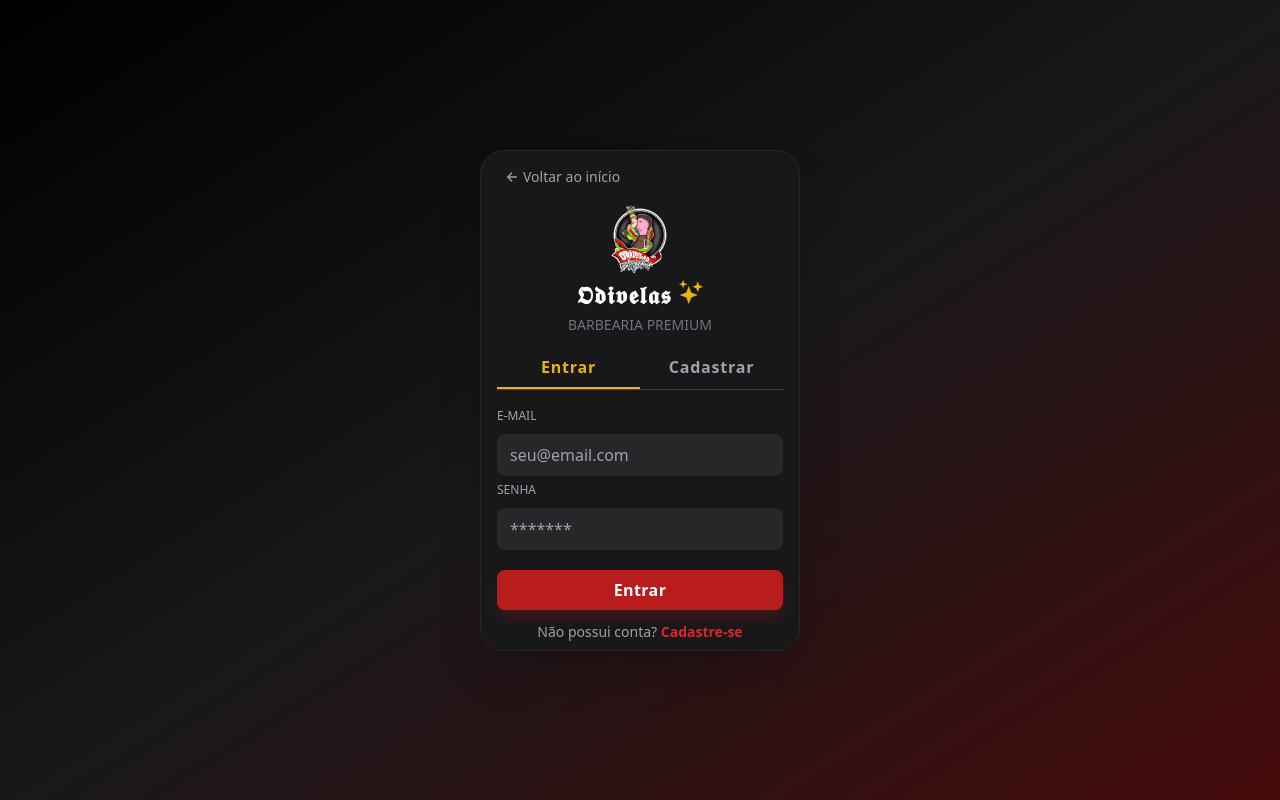
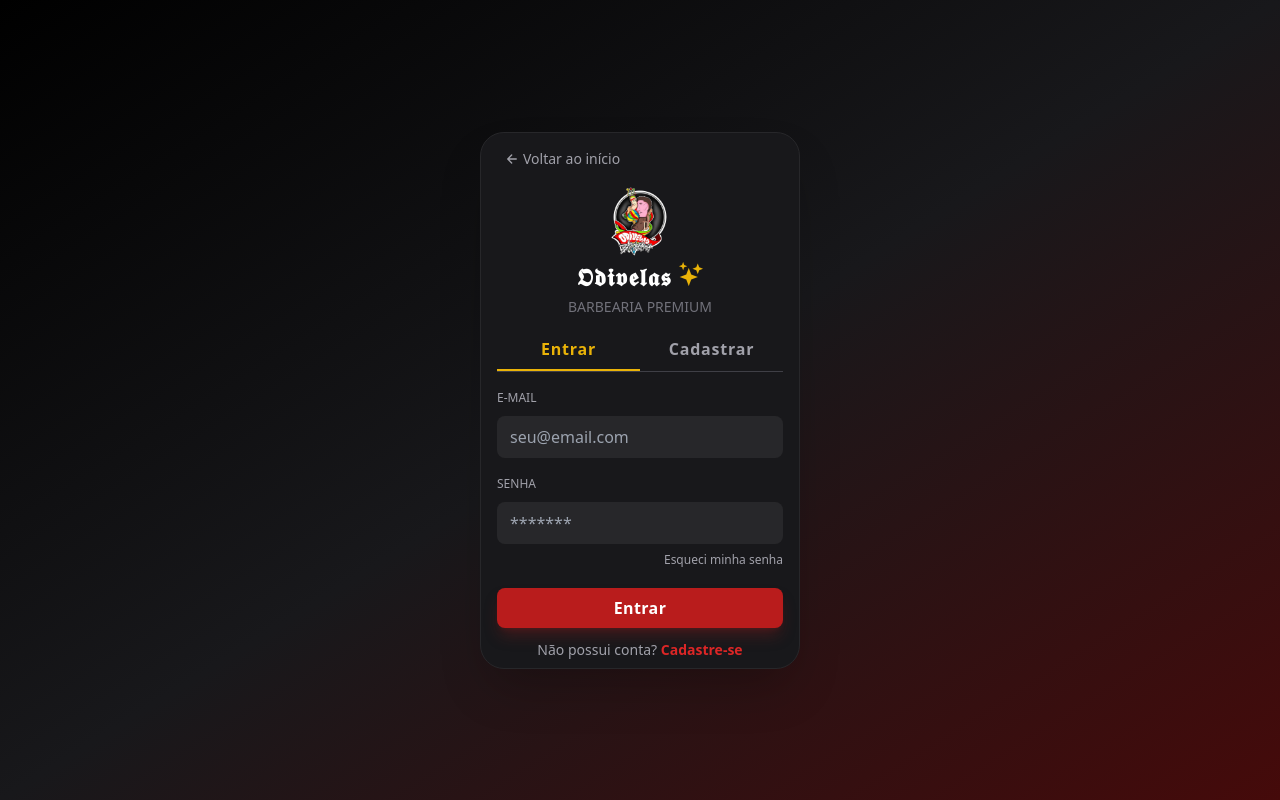
Before and after one commit to ItaFariasSeven/odivelasBarbearia, a Django app: page /login/ in a window 1280 px wide. Run offline with Django 5.2, Linux system fonts and the light colour scheme; some libraries are stand-ins or nearby versions.

Commit message:
Finalizado, eu espero

```diff
--- a/agendamento/forms.py
+++ b/agendamento/forms.py
@@ -1,5 +1,4 @@
-from xml.dom import ValidationErr
-
+from django.core.exceptions import ValidationError
 from django.contrib.auth.forms import AuthenticationForm, UserCreationForm
 from .models import User
 from django import forms
@@ -16,18 +15,41 @@ class FormLogin(AuthenticationForm):
 
 class FormCriarConta(forms.ModelForm):
 
+    class Meta:
+        model = User
+        fields = ['email', 'password']
+
     def clean_email(self):
         email = self.cleaned_data.get('email')
+        if User.objects.filter(username=email).exists() or User.objects.filter(email=email).exists():
+            raise ValidationError("Esse usuário já existe.")
+        return email
 
-        if User.objects.filter(username=email).exists() or User.objects.filter(email=email).exists():
-            raise ValidationErr("Esse usuário Já existe")
+    def clean(self):
+        cleaned_data = super().clean()
+        senha = cleaned_data.get("password")
 
-        return email
+        confirmar_senha = self.data.get("confirmarSenha")
+
+        if senha and confirmar_senha and senha != confirmar_senha:
+            raise ValidationError("As senhas não coincidem. Tente novamente.")
+
+        return cleaned_data
 
     def save(self, commit=True):
         user = super().save(commit=False)
         user.username = self.cleaned_data['email']
         user.email = self.cleaned_data['email']
+
+        user.set_password(self.cleaned_data['password'])
+
+        nome_completo = self.data.get('nome_completo', '')
+        if nome_completo:
+            partes_nome = nome_completo.split(' ', 1)
+            user.first_name = partes_nome[0]
+            if len(partes_nome) > 1:
+                user.last_name = partes_nome[1]
+
         if commit:
             user.save()
         return user
--- a/templates/login.html
+++ b/templates/login.html
@@ -19,7 +19,6 @@
   <body class="bg-gradient-to-br from-black via-zinc-900 to-red-950">
     <main>
       <div class="min-h-screen flex items-center justify-center px-4 py-6">
-        <!-- Botão de Voltar p/ Galeria -->
         <div class="bg-zinc-900 max-w-xs w-full rounded-3xl shadow-2xl px-4 border border-zinc-800 py-2">
           <a href="{% url 'agendamento:homepage'%}"id="btnVoltar"class="text-zinc-400 text-sm inline-flex p-2 cursor-pointer hover:text-red-500 transition duration-300 items-center gap-1">
             <ion-icon name="arrow-back-outline"></ion-icon>
@@ -36,80 +35,77 @@
           <p class="text-zinc-500 text-sm text-center mt-1">
             BARBEARIA PREMIUM
           </p>
-            <!-- Aba p/ Entrar -->
           <div class="grid grid-cols-2 mt-3 border-b border-zinc-700">
-            <div id="abaEntrar"class="aba-ativa text-center py-2 font-semibold tracking-wider cursor-pointer">
+            <a href="{% url 'agendamento:login' %}" id="abaEntrar" class="{% if 'registrar' in request.path %}aba-inativa{% else %}aba-ativa{% endif %} text-center py-2 font-semibold tracking-wider cursor-pointer block">
                 Entrar
+            </a>
+
+            <a href="{% url 'agendamento:registrar' %}" id="abaCadastrar" class="{% if 'registrar' in request.path %}aba-ativa{% else %}aba-inativa{% endif %} text-center py-2 font-semibold tracking-wider cursor-pointer block">
+                Cadastrar
+            </a>
           </div>
-            <!-- Aba p/ Cadastrar -->
-            <div id="abaCadastrar"class="aba-inativa text-center py-2 font-semibold tracking-wider cursor-pointer">
-              Cadastrar
-            </div>
-          </div>
-            <!-- Formulario p/ Login -->
-          <form id="formLogin" method="POST">
+
+      <form id="formLogin" method="POST" action="{% url 'agendamento:login' %}" class="{% if 'registrar' in request.path %}hidden{% else %}block{% endif %}">
           {% csrf_token %}
 
-            {% if form.errors and "login" in request.path %}
-                <div class="bg-red-900/50 border border-red-500 text-red-200 text-xs text-center p-2 rounded-lg mb-4">
-                    Usuário ou senha incorretos. Por favor, tente novamente.
+          {% if form.errors %}
+              <div class="bg-red-900/50 border border-red-500 text-red-200 text-xs text-center p-3 rounded-lg mb-4 font-semibold">
+                  Usuário ou senha incorretos. Verifique seus dados.
               </div>
           {% endif %}
 
           <div class="mt-3">
-              <label for="email" class="text-zinc-400 text-xs"> E-MAIL </label>
-              <input id="email" name="username" type="email"placeholder="seu@email.com"class="input-padrao"required/>
+              <label for="email" class="text-zinc-400 text-xs">E-MAIL</label>
+              <input id="email" name="username" type="email" placeholder="seu@email.com" class="input-padrao" required>
           </div>
 
-            <div>
-              <label for="password" class="text-zinc-400 text-xs">
-                SENHA
-              </label>
-              <input id="password" name="password" type="password"placeholder="*******"class="input-padrao"required/>
+          <div class="mt-3">
+              <label for="password" class="text-zinc-400 text-xs">SENHA</label>
+              <input id="password" name="password" type="password" placeholder="*******" class="input-padrao" required>
           </div>
 
-            <button id="bntEntrar" type="submit"class="w-full bg-red-700 hover:bg-red-800 transition duration-300 text-white font-semibold py-2 rounded-lg mt-5 shadow-lg active:scale-95 tracking-wide shadow-red-900/40">
+          <div class="flex justify-end mt-2">
+              <a id="btnEsqueciSenha" href="#" class="text-xs text-zinc-400 hover:text-red-600 transition">Esqueci minha senha</a>
+          </div>
+
+          <button type="submit" class="w-full bg-red-700 hover:bg-red-800 transition duration-300 text-white font-semibold py-2 rounded-lg mt-5 shadow-lg active:scale-95 tracking-wide shadow-red-900/40">
               Entrar
           </button>
 
           <div class="text-center mt-3">
               <p class="text-zinc-400 text-sm">
-                Não possui conta?
-                <!-- Link p/ Cadastro -->
-                <a id="btnCadastrar"href="#"class="text-red-600 hover:text-red-500 font-semibold transition">
-                  Cadastre-se
-                </a>
+                  Não possui conta? <a id="btnCadastrarLink" href="{% url 'agendamento:registrar' %}" class="text-red-600 hover:text-red-500 font-semibold transition">Cadastre-se</a>
               </p>
           </div>
       </form>
-                <!-- Formulario p/ Cadastrar -->
-          <div id="formCadastro" class="hidden" >
-            <form method='POST' action="{% url 'agendamento:registrar' %}">
+
+      <div id="formCadastro" class="{% if 'registrar' in request.path %}block{% else %}hidden{% endif %}">
+          <form method="POST" action="{% url 'agendamento:registrar' %}">
               {% csrf_token %}
 
-                {% if form.errors %}
-                    <div class="bg-red-900/50 border border-red-500 text-red-200 text-xs p-3 rounded-lg mb-4">
-                        Esse usuário Já existe
+              {% if form.non_field_errors %}
+                  <div class="bg-red-900/50 border border-red-500 text-red-200 text-xs p-3 rounded-lg mb-4 text-center font-semibold">
+                      {{ form.non_field_errors.0 }}
+                  </div>
+              {% elif form.errors %}
+                  <div class="bg-red-900/50 border border-red-500 text-red-200 text-xs p-3 rounded-lg mb-4 text-center">
+                      Erro no cadastro. Verifique os dados.
                   </div>
               {% endif %}
 
-              <label for="nomeCompleto" class="label-padrao">
-                Nome Completo
-              </label>
-              <input id="nomeCompleto"name="nome_completo" type="text"placeholder="Digite seu nome"class="input-padrao"required/>
+              <label for="nomeCompleto" class="label-padrao">Nome Completo</label>
+              <input id="nomeCompleto" name="nome_completo" type="text" placeholder="Digite seu nome" class="input-padrao" required/>
 
-              <label for="emailCadastro" class="label-padrao"> E-mail </label>
-              <input id="emailCadastro"name="email" type="email"placeholder="seu@email.com"class="input-padrao"required/>
+              <label for="emailCadastro" class="label-padrao">E-mail</label>
+              <input id="emailCadastro" name="email" type="email" placeholder="seu@email.com" class="input-padrao" required/>
 
-              <label for="senhaCadastro" class="label-padrao"> Senha </label>
-              <input id="senhaCadastro" name="password" type="password"placeholder="Digite sua senha"class="input-padrao"required/>
+              <label for="senhaCadastro" class="label-padrao">Senha</label>
+              <input id="senhaCadastro" name="password" type="password" placeholder="Digite sua senha" class="input-padrao" required/>
 
-              <label for="confirmarSenha" class="label-padrao">
-                Confirmar senha
-              </label>
-              <input id="confirmarSenha" type="password"placeholder="Confirme sua senha"class="input-padrao"required/>
+              <label for="confirmarSenha" class="label-padrao">Confirmar senha</label>
+              <input id="confirmarSenha" name="confirmarSenha" type="password" placeholder="Confirme sua senha" class="input-padrao" required/>
 
-              <button type="submit"class="w-full bg-red-700 hover:bg-red-800 transition duration-300 text-white font-semibold py-3 rounded-lg mt-5 shadow-lg tracking-wide shadow-red-900/40">
+              <button type="submit" class="w-full bg-red-700 hover:bg-red-800 transition duration-300 text-white font-semibold py-3 rounded-lg mt-5 shadow-lg tracking-wide shadow-red-900/40">
                   Cadastrar
               </button>
           </form>
```
Also changed, not shown: templates/cadastrar.html (+30 -27 lines), db.sqlite3. Lines whose indentation alone changed are shown as unchanged.
